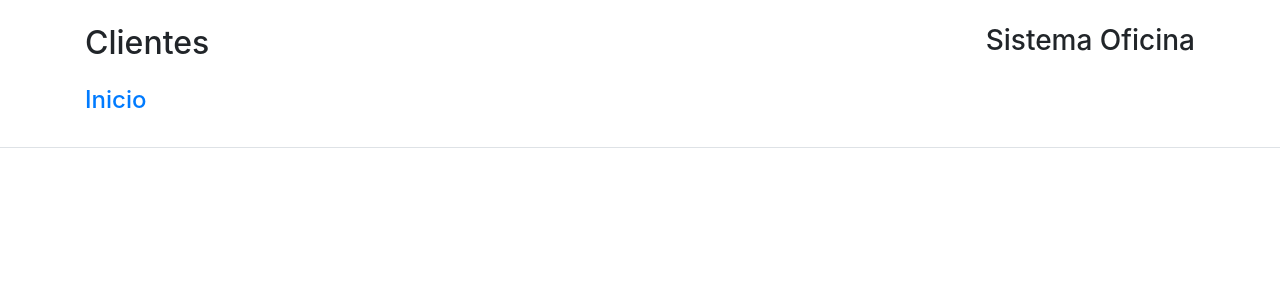
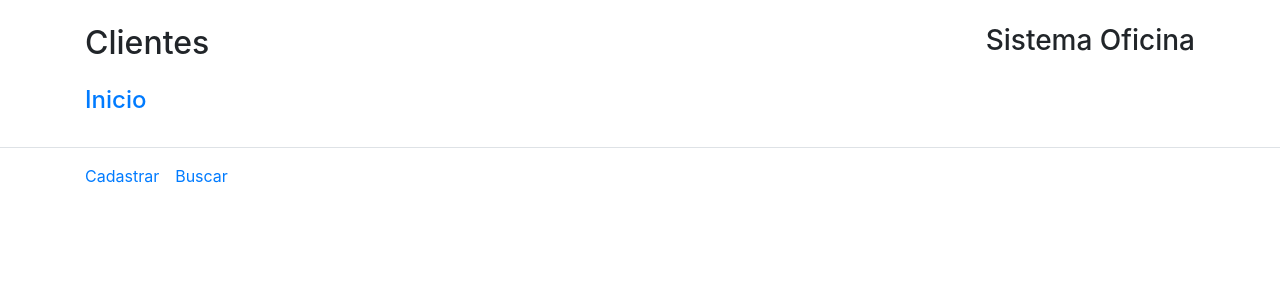
Before and after one commit to msimeaor/Oficina-Interface, a React (Vite) app: page /clientes in a window 1280 px wide. Shown: the top 300 px of the page. Built offline with nearby package versions, Linux system fonts and the light colour scheme.

Commit message:
Creating the NavLink component
I created two links that will be used to leads the registration and search screens

```diff
--- a/src/Components/CustomerScreen/CustomerScreen.jsx
+++ b/src/Components/CustomerScreen/CustomerScreen.jsx
@@ -1,6 +1,7 @@
 import React from 'react'
 import { Route, Routes } from 'react-router'
 import 'bootstrap/dist/css/bootstrap.min.css'
+import NavLink from '../NavLink/NavLink'
 
 const CustomerScreen = ({ setCurrentPage }) => {
 
@@ -10,7 +11,7 @@ const CustomerScreen = ({ setCurrentPage }) => {
 
   return (
     <section className='container' >
-
+      <NavLink/>
       <Routes>
         <Route/> {/*Aqui virão as duas rotas das telas de clientes*/}
       </Routes>
--- /dev/null
+++ b/src/Components/NavLink/NavLink.jsx
@@ -0,0 +1,20 @@
+import React from 'react'
+import { Link } from 'react-router-dom'
+import 'bootstrap/dist/css/bootstrap.min.css'
+
+const NavLink = ({ registryHref, searchHref }) => {
+  return (
+    <div className='pt-3 pb-3' >
+      <ul className='nav' >
+        <li className='nav-item mr-2 ' >
+          <Link to={registryHref} >Cadastrar</Link>
+        </li>
+        <li className='nav-item ml-2' >
+          <Link to={searchHref} >Buscar</Link>
+        </li>
+      </ul>
+    </div>
+  )
+}
+
+export default NavLink
```
